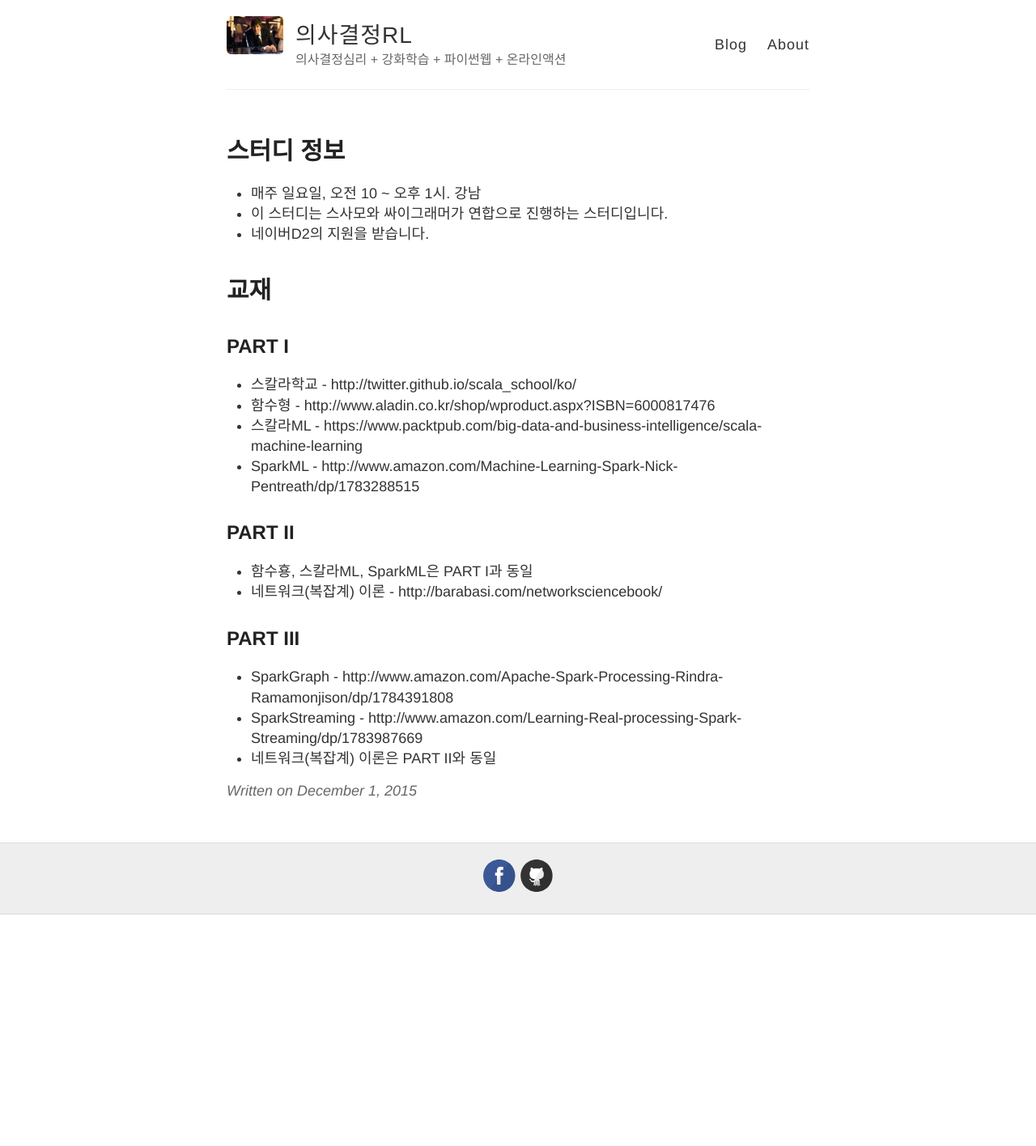
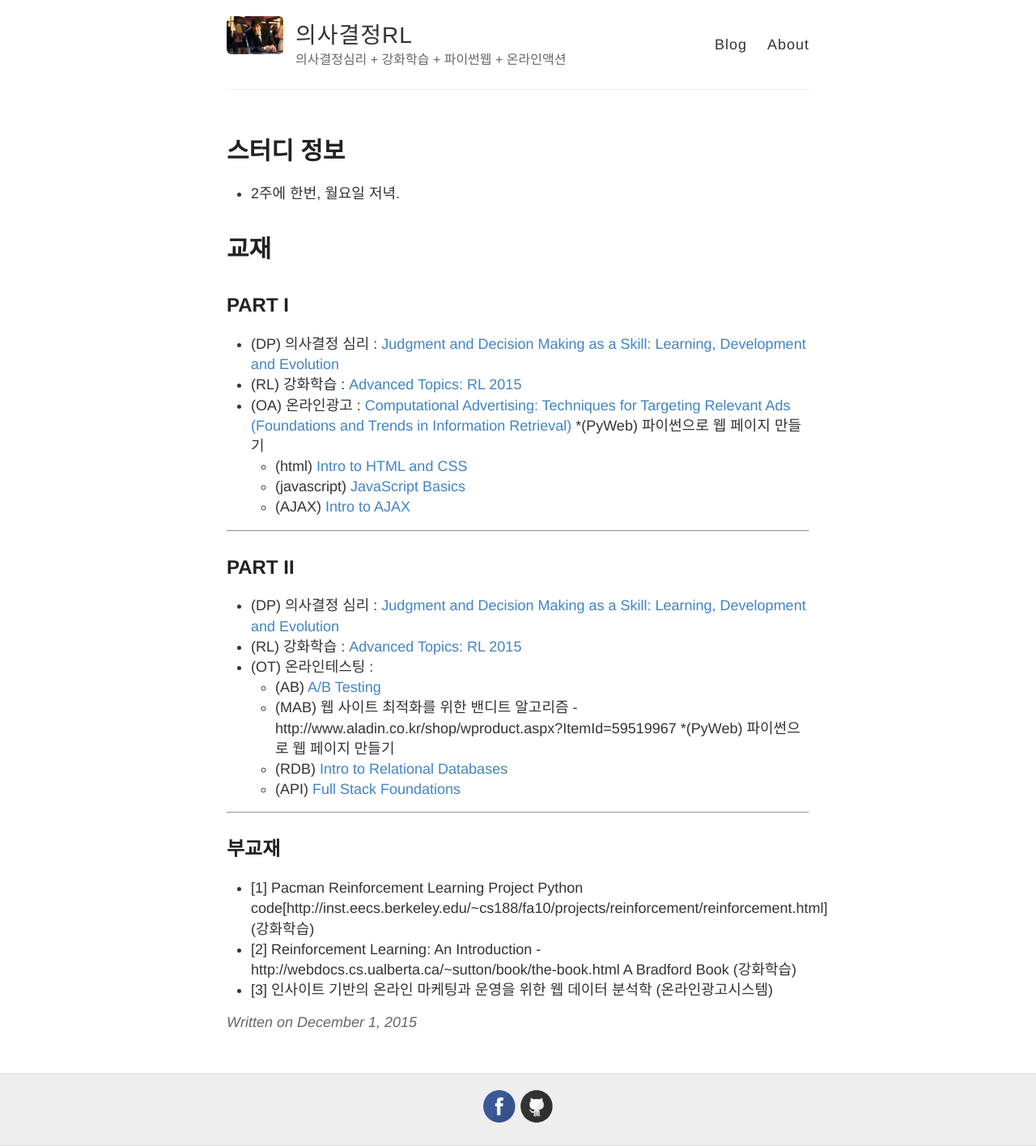
Before and after one commit to psygrammer/dprl, a Jekyll site: the page built from _posts/2015-12-1-INFO.md, in a window 1280 px wide. Shown: the whole page at 81% size. Built offline with Jekyll 4.4.1, drawn with Linux system fonts in a browser that asks for light colours; Markdown is read by kramdown in place of the engine named in the settings; before the commit the page ends 1130 px from its top, so only the background shows below that.

Commit message:
Update 2015-12-1-INFO.md

```diff
--- a/_posts/2015-12-1-INFO.md
+++ b/_posts/2015-12-1-INFO.md
@@ -3,23 +3,36 @@
 title: 스터디 정보
 ---
 
-* 매주 일요일, 오전 10 ~ 오후 1시. 강남
-* 이 스터디는 스사모와 싸이그래머가 연합으로 진행하는 스터디입니다.
-* 네이버D2의 지원을 받습니다.
+* 2주에 한번, 월요일 저녁.
 
 # 교재
 
 ## PART I
-* 스칼라학교 - http://twitter.github.io/scala_school/ko/
-* 함수형 - http://www.aladin.co.kr/shop/wproduct.aspx?ISBN=6000817476
-* 스칼라ML - https://www.packtpub.com/big-data-and-business-intelligence/scala-machine-learning
-* SparkML - http://www.amazon.com/Machine-Learning-Spark-Nick-Pentreath/dp/1783288515
+
+* (DP) 의사결정 심리 : [Judgment and Decision Making as a Skill: Learning, Development and Evolution](http://www.amazon.com/Judgment-Decision-Making-Skill-Development/dp/1107676525)
+* (RL) 강화학습 : [Advanced Topics: RL 2015](http://www0.cs.ucl.ac.uk/staff/d.silver/web/Teaching.html)
+* (OA) 온라인광고 : [Computational Advertising: Techniques for Targeting Relevant Ads (Foundations and Trends in Information Retrieval)](http://www.amazon.com/Computational-Advertising-Techniques-Foundations-Information/dp/160198832X/)
+*(PyWeb) 파이썬으로 웹 페이지 만들기
+  - (html) [Intro to HTML and CSS](https://www.udacity.com/course/intro-to-html-and-css--ud304)
+  - (javascript) [JavaScript Basics](https://www.udacity.com/course/javascript-basics--ud804)
+  - (AJAX) [Intro to AJAX](https://www.udacity.com/course/intro-to-ajax--ud110)
+
+---------
 
 ## PART II
-* 함수횽, 스칼라ML, SparkML은 PART I과 동일
-* 네트워크(복잡계) 이론 - http://barabasi.com/networksciencebook/
 
-## PART III
-* SparkGraph - http://www.amazon.com/Apache-Spark-Processing-Rindra-Ramamonjison/dp/1784391808
-* SparkStreaming - http://www.amazon.com/Learning-Real-processing-Spark-Streaming/dp/1783987669
-* 네트워크(복잡계) 이론은 PART II와 동일
+* (DP) 의사결정 심리 : [Judgment and Decision Making as a Skill: Learning, Development and Evolution](http://www.amazon.com/Judgment-Decision-Making-Skill-Development/dp/1107676525)
+* (RL) 강화학습 : [Advanced Topics: RL 2015](http://www0.cs.ucl.ac.uk/staff/d.silver/web/Teaching.html)
+* (OT) 온라인테스팅 :
+  - (AB) [A/B Testing](https://www.udacity.com/course/ab-testing--ud257)
+  - (MAB) 웹 사이트 최적화를 위한 밴디트 알고리즘 - http://www.aladin.co.kr/shop/wproduct.aspx?ItemId=59519967
+*(PyWeb) 파이썬으로 웹 페이지 만들기
+  - (RDB) [Intro to Relational Databases](https://www.udacity.com/course/intro-to-relational-databases--ud197)
+  - (API) [Full Stack Foundations](https://www.udacity.com/course/full-stack-foundations--ud088)
+
+------------
+
+## 부교재
+* [1] Pacman Reinforcement Learning Project Python code[http://inst.eecs.berkeley.edu/~cs188/fa10/projects/reinforcement/reinforcement.html] (강화학습)
+* [2] Reinforcement Learning: An Introduction - http://webdocs.cs.ualberta.ca/~sutton/book/the-book.html A Bradford Book (강화학습)
+* [3] 인사이트 기반의 온라인 마케팅과 운영을 위한 웹 데이터 분석학 (온라인광고시스템)
```
